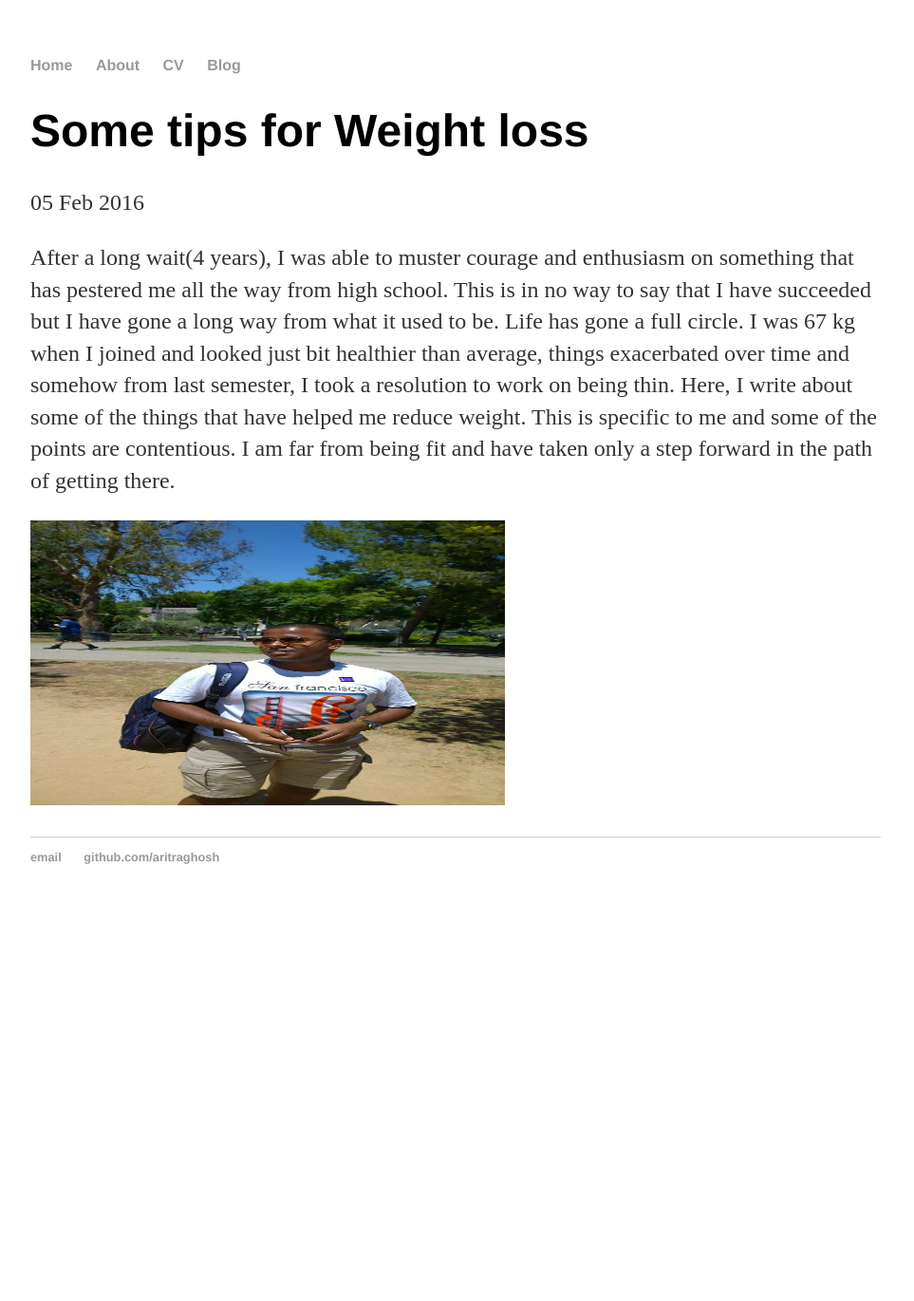
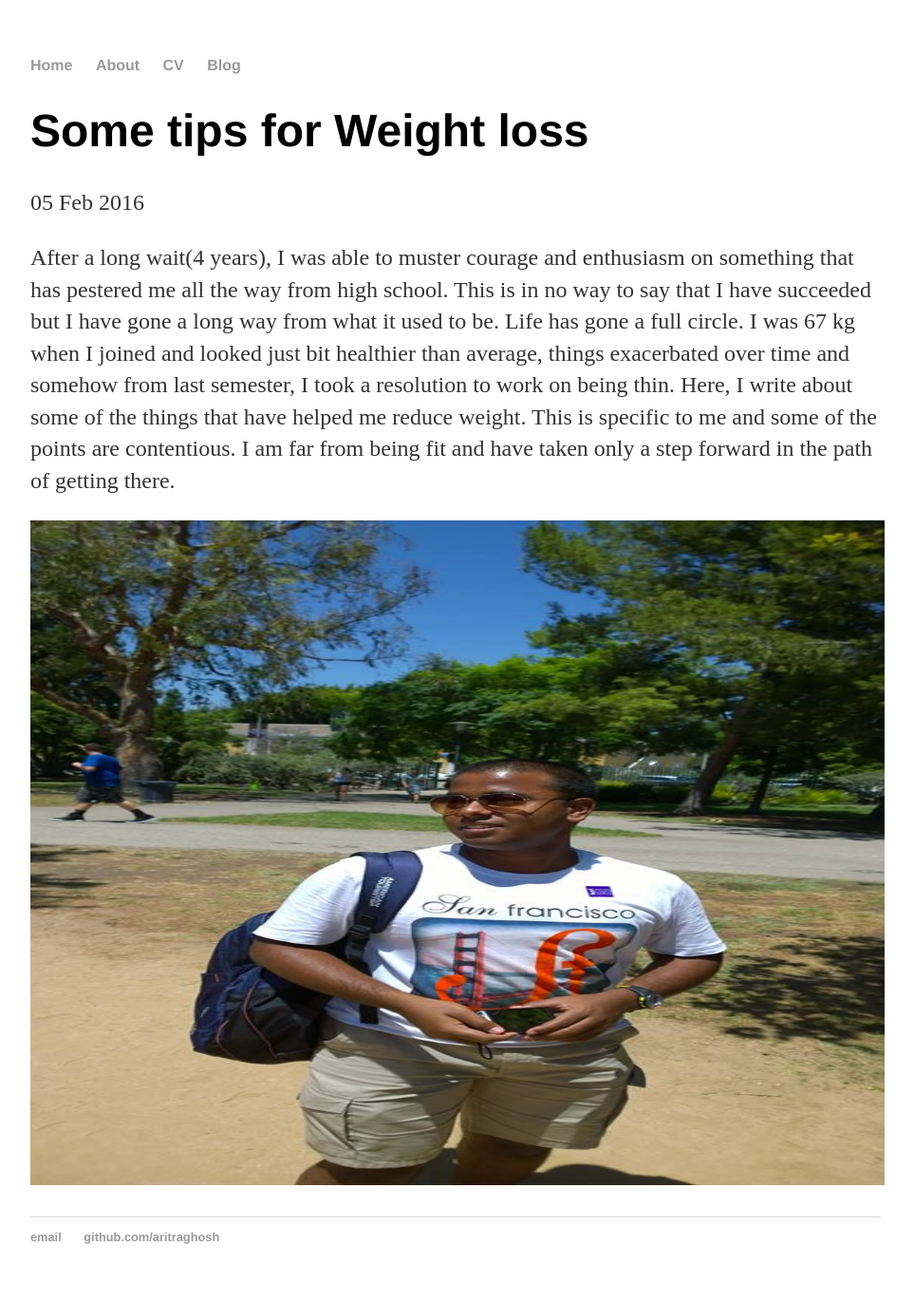
Before and after one commit to aritraghosh/aritraghosh.github.io, a Jekyll site: the page built from _posts/2016-02-05-some-tips-for-weight-loss.md, in a window 1280 px wide. Shown: the whole page at 95% size, without its empty margins (160-1123 px from the left). Built offline with Jekyll 4.4.1, drawn with Linux system fonts in a browser that asks for light colours; before the commit the page ends 970 px from its top, so only the background shows below that.

Commit message:
Update 2016-02-05-some-tips-for-weight-loss.md

```diff
--- a/_posts/2016-02-05-some-tips-for-weight-loss.md
+++ b/_posts/2016-02-05-some-tips-for-weight-loss.md
@@ -9,4 +9,4 @@
 
 
 
-<img src="https://aritraghosh.github.io/images/Aritra_old.jpg" alt="Drawing" style="width: 500px; height: 300px"/>
+<img src="https://aritraghosh.github.io/images/Aritra_old.jpg" alt="Drawing" style="width: 900px; height: 700px"/>
```
